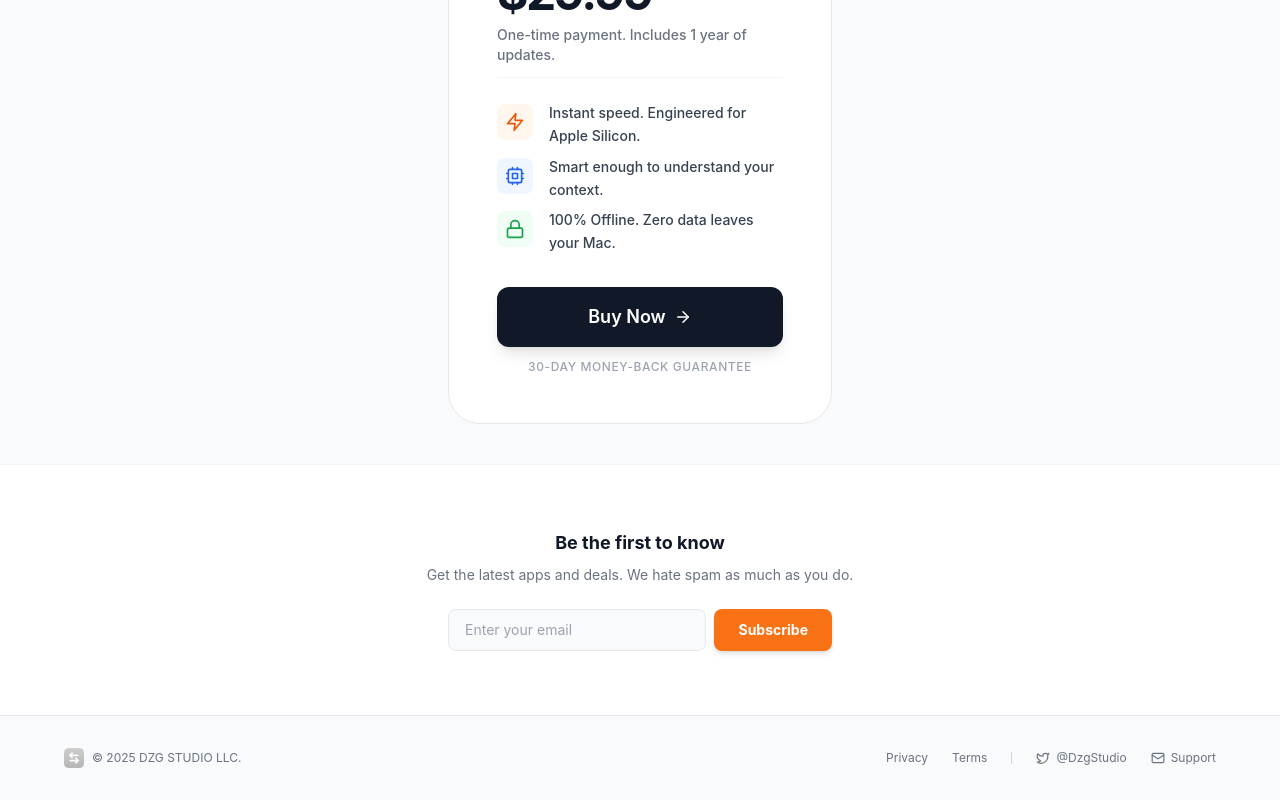
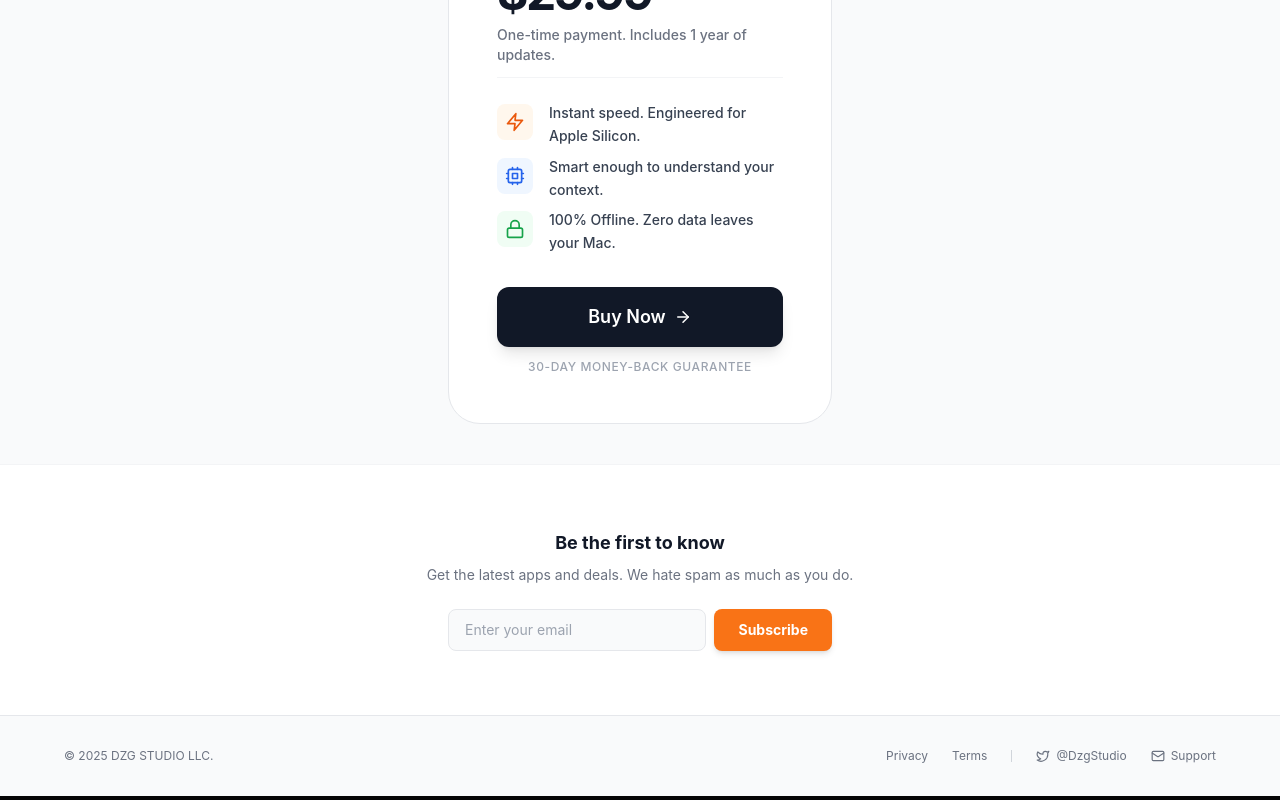
Before and after one commit to yg1112/ResoWebsite, a React (Vite) app: page / in a window 1280 px wide. Shown: the part 4529-5329 px from the top of the page. Built offline with nearby package versions, Linux system fonts and the light colour scheme; the HTML template or start-up script is replaced by a standard one.

Commit message:
Update Footer.jsx

```diff
--- a/src/components/Footer.jsx
+++ b/src/components/Footer.jsx
@@ -177,9 +177,6 @@ const Footer = () => {
       <footer id="contact" className="py-8 px-6 border-t border-gray-200 bg-gray-50 text-xs text-gray-500 relative z-10">
         <div className="max-w-6xl mx-auto flex flex-col md:flex-row justify-between items-center gap-6">
           <div className="flex items-center gap-2">
-            <div className="w-5 h-5 opacity-50 grayscale">
-              <AppIcon className="w-full h-full rounded-[4px]" />
-            </div>
             <span>&copy; 2025 DZG STUDIO LLC.</span>
           </div>
           <div className="flex items-center gap-6">
```
